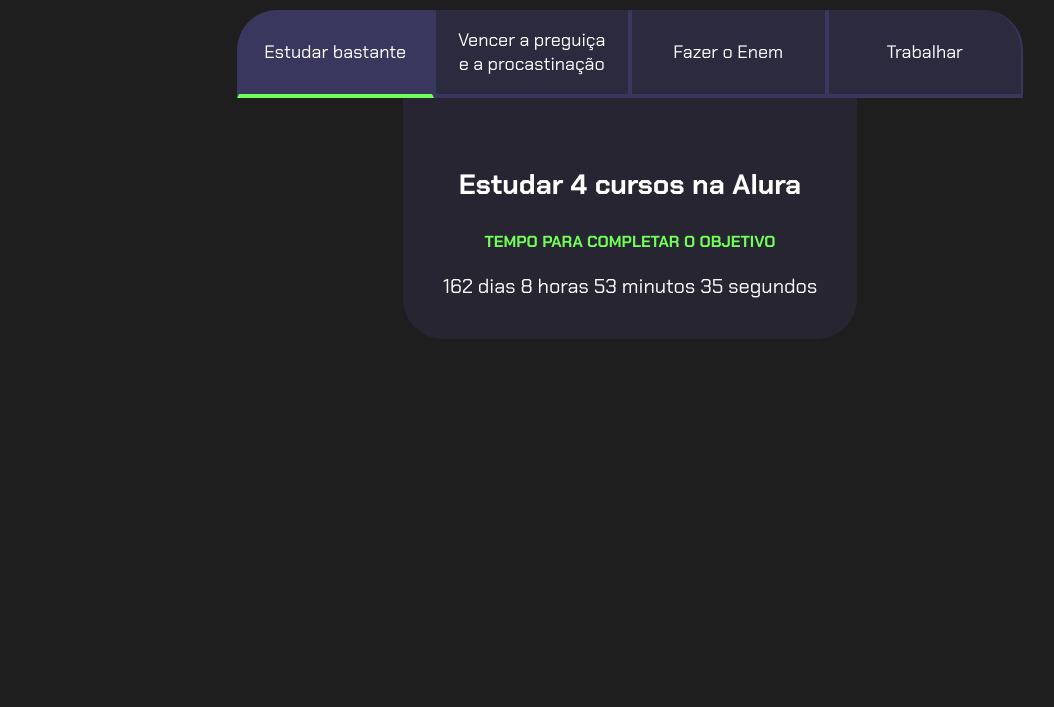
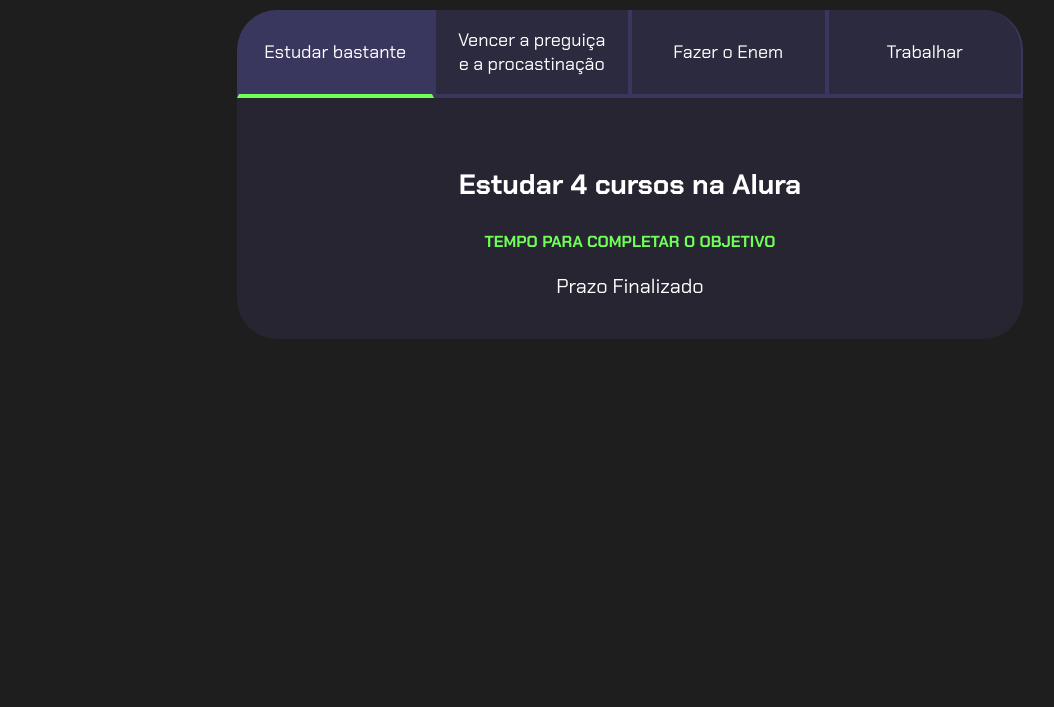
Before and after one commit to Mariacarolina16/PJV.maria.c, a plain HTML site: page PJV.maria.c-main/index.html in a window 1280 px wide. Shown: the part 93-800 px from the top of the page, without its empty margins (10-1064 px from the left). Drawn offline with Linux system fonts and the light colour scheme.

Commit message:
Add files via upload

```diff
--- a/PJV.maria.c-main/index.html
+++ b/PJV.maria.c-main/index.html
@@ -8,7 +8,8 @@
 </head>
 <body>
     <section class="conteudo-principal">
-      <h2 class="titulo-principal">Meus Objetivos do ano<span></span></h2>
+        <h2 class="titulo-principal">Meus Objetivos do ano<span>_</span></h2>
+        <div class="conteudo">
         <div class="botoes">
             <button class="botao ativo">Estudar bastante</button>
             <button class="botao">Vencer a preguiça e a procastinação</button>
--- a/PJV.maria.c-main/main.js
+++ b/PJV.maria.c-main/main.js
@@ -15,10 +15,13 @@
 }
 
 const contadores = document.querySelectorAll(".contador");
-const tempoObjetivo1 = new Date("2024-10-05T00:00:00");
+const tempoObjetivo1 = new Date("2020-10-05T00:00:00");
+const tempoObjetivo2 = new Date("2023-12-05T00:00:00");
+const tempoObjetivo3 = new Date("2023-12-30T00:00:00");
+const tempoObjetivo4 = new Date("2024-02-01T00:00:00");
 
+const tempos = [tempoObjetivo1,tempoObjetivo2,tempoObjetivo3,tempoObjetivo4];
 
-contadores[0].textContent = calculaTempo(tempoObjetivo1);
 
 function calculaTempo(tempoObjetivo) {
     let tempoAtual = new Date();
@@ -31,6 +34,22 @@
     segundos %= 60;
     minutos %= 60;
     horas %= 24;
+    if (tempoFinal > 0){
+        return dias + " dias " + horas + " horas " + minutos + " minutos " + segundos + " segundos";
+    } else {
+        return "Prazo Finalizado";
+    }
+}
 
- return dias + " dias " + horas + " horas " + minutos + " minutos " + segundos + " segundos";
+function atualizaCronometro(){
+    for (let i=0; i<contadores.length;i++){
+        contadores[i].textContent = calculaTempo(tempos[i]);
+    }
 }
+
+function comecaCronometro(){
+    atualizaCronometro();
+    setInterval(atualizaCronometro,1000);
+}
+
+comecaCronometro();
```
Also changed, not shown: PJV.maria.c-main/style.css (line endings or trailing spaces). Lines whose indentation alone changed are shown as unchanged.
